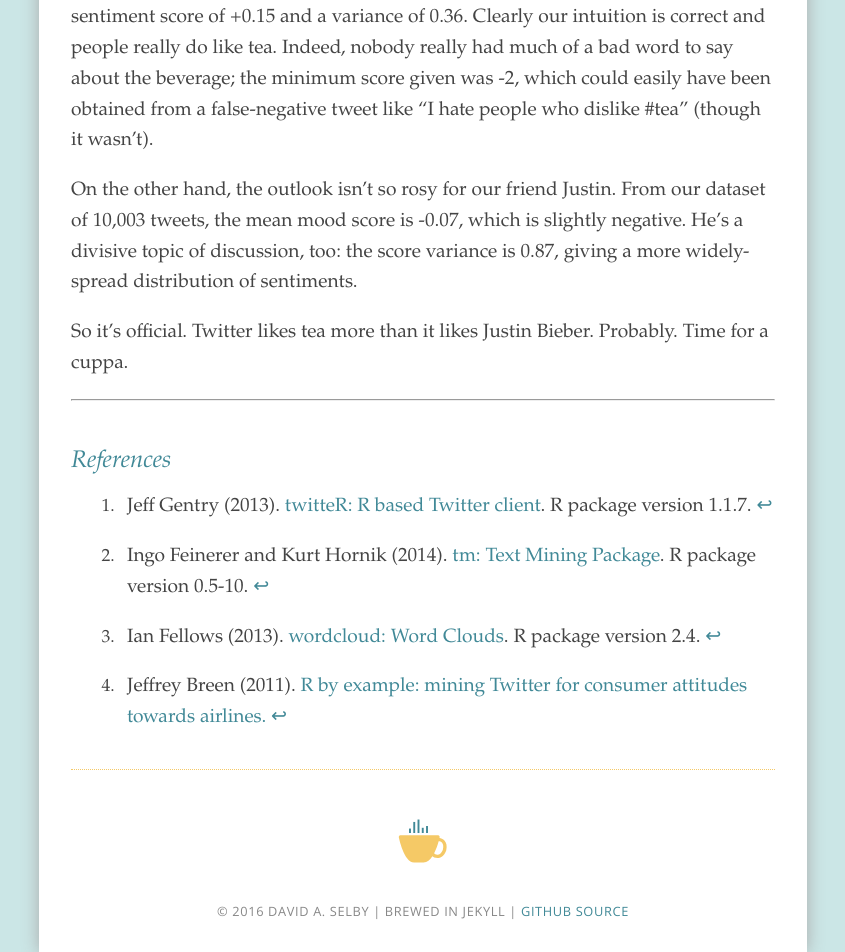
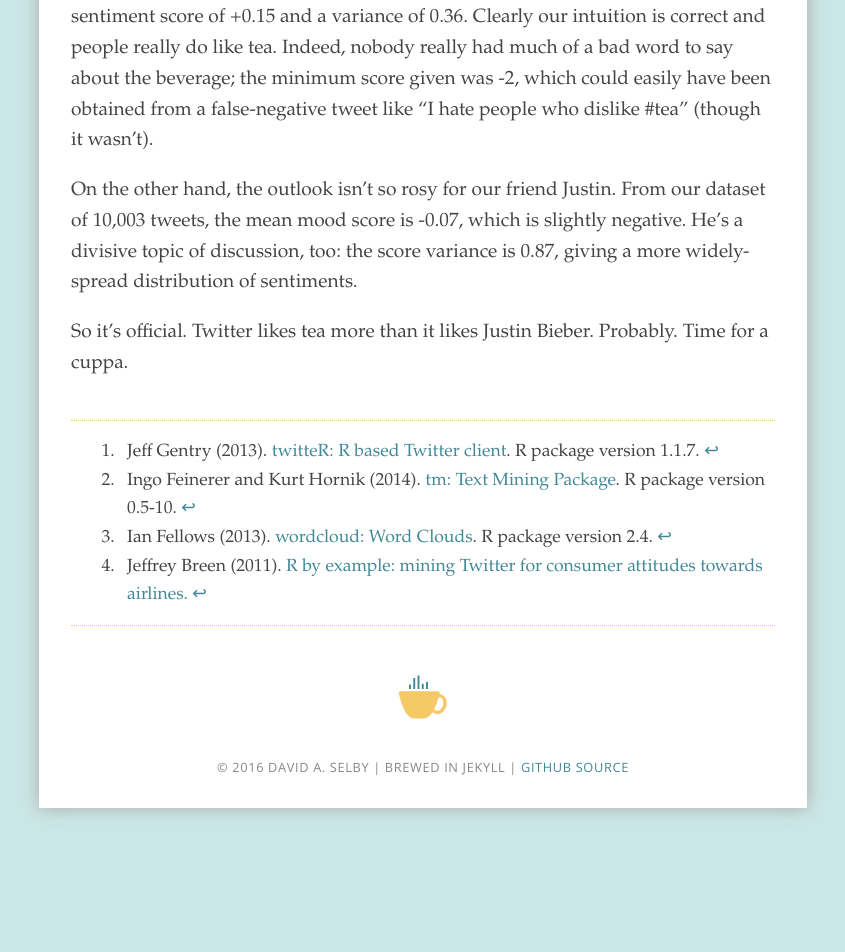
Before and after one commit to Selbosh/old-jekyll, a Jekyll site: the page built from _posts/2014-06-07-tea-twitter.md, in a window 1280 px wide. Shown: the part 3057-4009 px from the top of the page, without its empty margins (217-1062 px from the left). Built offline with Jekyll 4.4.1, drawn with Linux system fonts in a browser that asks for light colours; some web fonts are replaced.

Commit message:
Shrink footnotes and references, separate with border-top

```diff
--- a/_posts/2014-06-07-tea-twitter.md
+++ b/_posts/2014-06-07-tea-twitter.md
@@ -59,7 +59,3 @@ Our #tea dataset has a score distribution that's mostly positive, with a mean se
 On the other hand, the outlook isn't so rosy for our friend Justin. From our dataset of 10,003 tweets, the mean mood score is -0.07, which is slightly negative. He's a divisive topic of discussion, too: the score variance is 0.87, giving a more widely-spread distribution of sentiments.
 
 So it's official. Twitter likes tea more than it likes Justin Bieber. Probably. Time for a cuppa.
-
------
-
-### References
--- a/_sass/_typography.scss
+++ b/_sass/_typography.scss
@@ -130,6 +130,7 @@ ol, ul {
   ol, ul { // level >=2
     margin-left: 1.5rem;
   }
+  p { font-size: inherit; }
 }
 
 ol {
@@ -151,3 +152,13 @@ ul {
 }
 
 li { line-height: 1.8; }
+
+// Footnotes section
+div.footnotes {
+  border-top: 1px dotted $colour-accent;
+  padding-top: 1rem;
+  margin-top: 2.5rem;
+  ol, ul {
+    p { margin: inherit; }
+  }
+}
```
